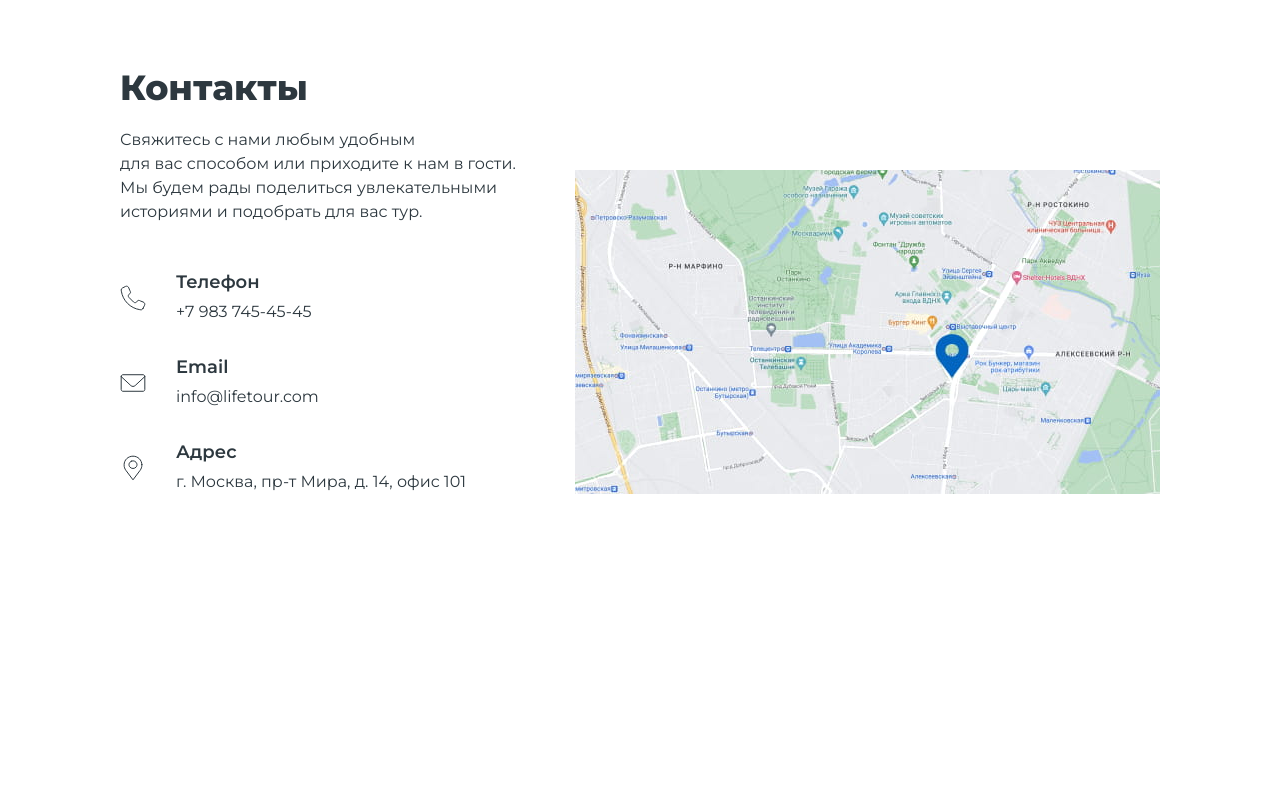
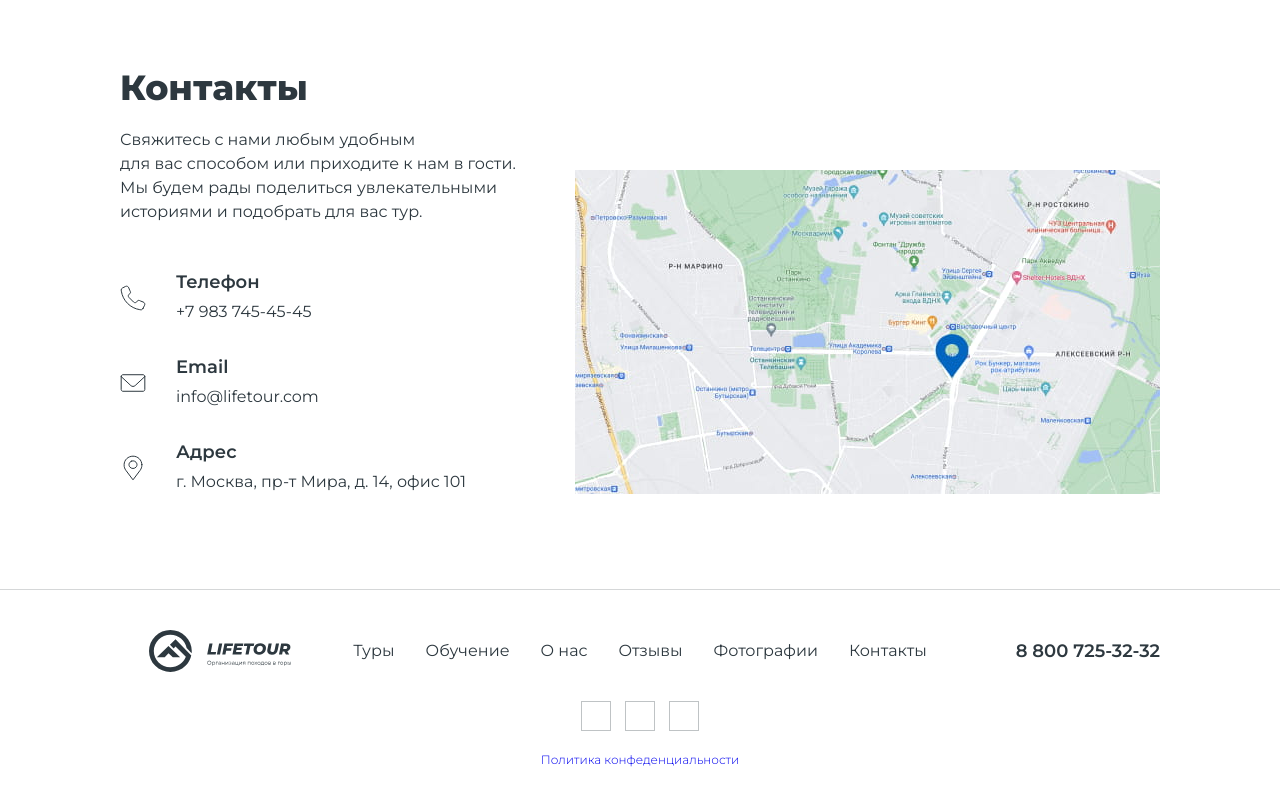
Before and after one commit to gitalexus/travel, a website: page source/index.html in a window 1280 px wide. Shown: the part 5527-6325 px from the top of the page. Before the commit the page ends 6116 px from the top, so only its background shows below. Drawn offline with nearby package versions, Linux system fonts and the light colour scheme; files that its build step writes are made by us from their sources; files whose address does not match are found by name.

Commit message:
feat: add footer

```diff
--- a/source/index.html
+++ b/source/index.html
@@ -916,8 +916,8 @@
           <div class="contacts__right-col">
             <div class="contacts__map-wrapper">
               <picture>
-                <source media="(max-width: 768px)" srcset="img/map-m.jpg">
-                <source media="(max-width: 1024px)" srcset="img/map-t.jpg">
+                <source media="(max-width: 767px)" srcset="img/map-m.jpg">
+                <source media="(max-width: 1023px)" srcset="img/map-t.jpg">
                 <img src="img/map.jpg" alt="" width="585" height="324">
               </picture>
             </div>
@@ -927,7 +927,62 @@
       <!-- <section data-test="footer">
       </section> -->
     </main>
-
+    <footer class="footer" data-test="footer">
+      <div class="container-inner">
+        <div class="footer__content">
+          <a class="footer__logo" href="#header">
+            <img src="./img/svg/logotype.svg" width="142" height="42" alt="Логотип компании lifetour">
+          </a>
+          <div class="footer__nav">
+            <ul class="footer__nav-list">
+              <li class="footer__nav-item">
+                <a class="footer__nav-link" href="#tours">Туры</a>
+              </li>
+              <li class="footer__nav-item footer__nav-item--left-2">
+                <a class="footer__nav-link" href="#training">Обучение</a>
+              </li>
+              <li class="footer__nav-item footer__nav-item--left-3">
+                <a class="footer__nav-link" href="#about">О нас</a>
+              </li>
+              <li class="footer__nav-item">
+                <a class="footer__nav-link" href="#reviews">Отзывы</a>
+              </li>
+              <li class="footer__nav-item">
+                <a class="footer__nav-link" href="#gallery">Фотографии</a>
+              </li>
+              <li class="footer__nav-item">
+                <a class="footer__nav-link" href="#contacts">Контакты</a>
+              </li>
+            </ul>
+          </div>
+          <a class="footer__link" href="tel:88007253232">8 800 725-32-32</a>
+        </div>
+        <ul class="footer__list-social social">
+          <li class="social__item">
+            <a class="social__link" href="https://vk.com" aria-label="Социальная сеть В Контакте">
+              <svg width="32" height="30" role="img" focusable="false" aria-hidden="true">
+                <use href="img/sprite.svg#vk-footer"></use>
+              </svg>
+            </a>
+          </li>
+          <li class="social__item">
+            <a class="social__link" href="https://vk.ru" aria-label="Социальная сеть В Контакте">
+              <svg width="32" height="30" role="img" focusable="false" aria-hidden="true">
+                <use href="img/sprite.svg#ok"></use>
+              </svg>
+            </a>
+          </li>
+          <li class="social__item">
+            <a class="social__link" href="https://reddit.com" aria-label="Социальная сеть Reddit">
+              <svg width="32" height="30" role="img" focusable="false" aria-hidden="true">
+                <use href="img/sprite.svg#reddit"></use>
+              </svg>
+            </a>
+          </li>
+        </ul>
+        <a class="footer__copyright-link" href="#">Политика конфеденциальности</a>
+      </div>
+    </footer>
     <script src="js/vendor.min.js"></script>
     <script src="js/main.min.js"></script>
   </body>
--- /dev/null
+++ b/source/sass/blocks/footer.scss
@@ -0,0 +1,175 @@
+.footer {
+  padding-top: 31px;
+  padding-bottom: 32px;
+  border-top: 1px solid rgba(45, 56, 63, 0.2);
+
+  @include tablet {
+    padding-top: 25px;
+  }
+
+  @include mobile {
+    padding-top: 23px;
+  }
+}
+
+.footer__logo {
+  margin-left: 29px;
+
+  @include tablet {
+    margin-left: 0;
+  }
+}
+
+.footer__content {
+  display: grid;
+  grid-template-columns: 200px 1fr 200px;
+  min-height: 60px;
+  align-items: center;
+  margin-bottom: 20px;
+
+  @include tablet {
+    grid-template-columns: 142px 1fr;
+    margin-bottom: 25px;
+  }
+
+  @include mobile {
+    display: flex;
+    flex-direction: column;
+    gap: 18px;
+  }
+}
+
+.footer__nav {
+  @include mobile {
+    width: 100%;
+    padding: 0 11px;
+  }
+}
+
+.footer__nav-list {
+  display: flex;
+  margin: 0 auto;
+  list-style-type: none;
+  width: 100%;
+  justify-content: center;
+  align-items: center;
+  gap: 11px;
+  padding: 0;
+
+  @include tablet {
+    justify-content: flex-end;
+    gap: 15px;
+  }
+
+  @include mobile {
+    display: grid;
+    grid-template-columns: repeat(2, 120px);
+    justify-content: space-between;
+    row-gap: 5px;
+    height: 72px;
+  }
+}
+
+.footer__nav-item  {
+  @include mobile {
+    justify-self: center;
+  }
+}
+
+.footer__nav-link {
+  color: var(--Primary, #2D383F);
+  font-size: 16px;
+  line-height: 16px; /* 100% */
+  padding: 10px;
+
+  @include tablet {
+    padding-left: 5px;
+    padding-right: 5px;
+
+    font-size: 14px;
+    line-height: 14px; /* 100% */
+  }
+
+  @include mobile {
+    font-size: 14px;
+    line-height: 14px; /* 100% */
+  }
+
+  &:hover,
+  &:focus-visible {
+    color: #1C3374;
+  }
+
+  &:active {
+    color: #0266C1;
+  }
+}
+
+.footer__link {
+  justify-self: end;
+  align-self: center;
+  font-size: 18px;
+  font-weight: 600;
+  line-height: 18px;
+  color: $text-color-primary;
+
+  @include tablet {
+    display: none;
+  }
+
+  &:hover,
+  &:focus-visible {
+    color: #1C3374;
+  }
+
+  &:active {
+    color: #0266C1;
+  }
+}
+
+.footer__list-social {
+  margin: 0;
+  padding: 0;
+  list-style-type: none;
+  display: flex;
+  justify-content: center;
+  gap: 14px;
+  margin-bottom: 23px;
+
+  @include tablet {
+    gap: 18px;
+    margin-bottom: 35px;
+  }
+}
+
+.social__link {
+  width: 30px;
+  height: 30px;
+  color: rgba(45, 56, 63, 1);
+  border: 1px solid rgba(45, 56, 63, 0.3);
+  display: flex;
+
+  &:hover:not(:disabled):not(&--disabled),
+  &:focus-visible:not(:disabled):not(&--disabled) {
+    border-color: rgba(45, 56, 63, 1);
+  }
+
+  &:active:not(:disabled):not(&--disabled) {
+    color: white;
+    background-color: rgba(2, 102, 193, 1);
+    border: transparent;
+  }
+
+  &:disabled {
+    opacity: 0.3;
+  }
+
+}
+
+.footer__copyright-link {
+  display: block;
+  text-align: center;
+  font-size: 12px;
+  font-weight: 300;
+  line-height: 100%; /* 12px */
+}
--- a/source/sass/blocks/main/contacts.scss
+++ b/source/sass/blocks/main/contacts.scss
@@ -4,6 +4,7 @@
 
   @include tablet {
     padding-top: 55px;
+    padding-bottom: 19px;
   }
 
   @include mobile {
--- a/source/sass/style.scss
+++ b/source/sass/style.scss
@@ -21,14 +21,11 @@
 @import "blocks/body";
 @import "blocks/header";
 @import "blocks/main";
+@import "blocks/footer";
 @import "blocks/btn";
 @import "blocks/btn-arrow";
 @import "blocks/btn-play";
 @import "blocks/feature";
-// @import "blocks/modal";
-// @import "blocks/custom-input";
-// @import "blocks/custom-toggle";
-// @import "blocks/custom-select";
 
 
 
```
Also changed, not shown: build/css/style.css, build/css/style.min.css, build/img/map-m.jpg (added), build/img/sprite.svg, build/img/sprite/ok.svg (added), build/img/sprite/reddit.svg (added), build/img/sprite/vk-footer.svg (added), build/img/svg/logotype.svg (added), build/index.html, source/img/map-m.jpg (added), source/img/sprite/ok.svg (added), source/img/sprite/reddit.svg (added), source/img/sprite/vk-footer.svg (added), source/img/svg/logotype.svg (added), 1 other file.
